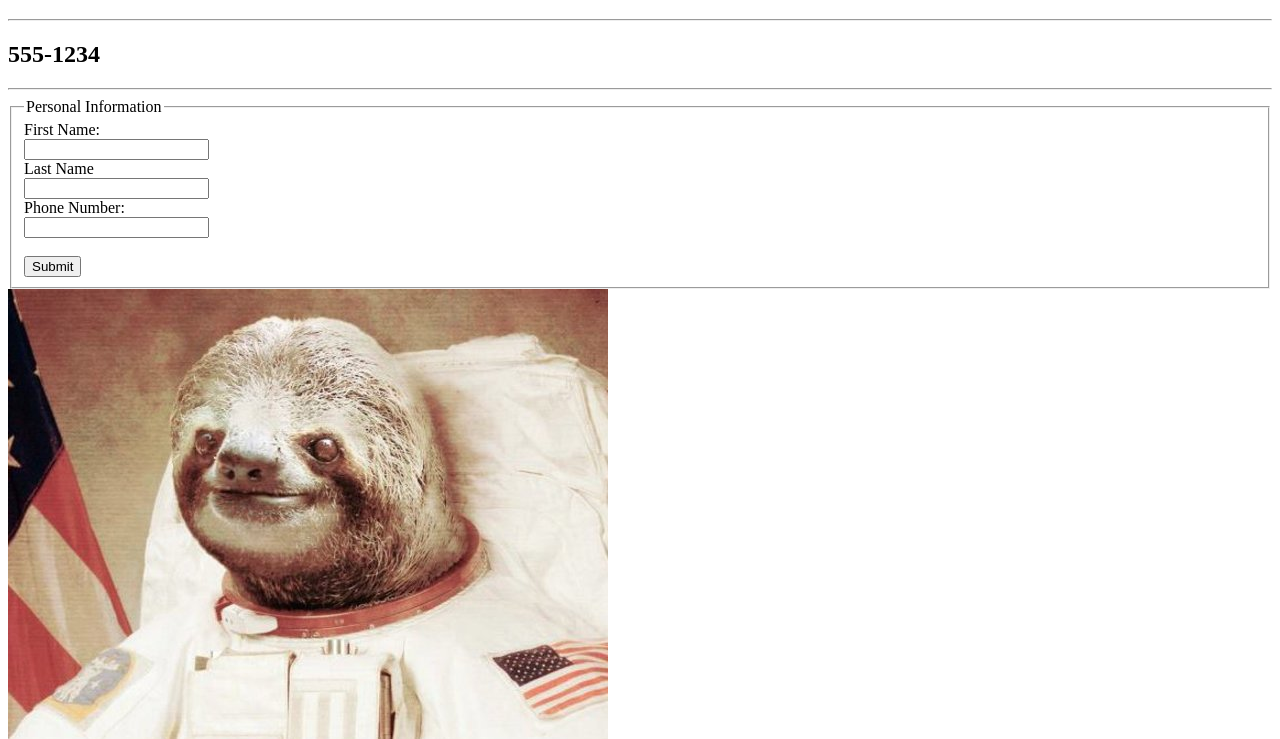
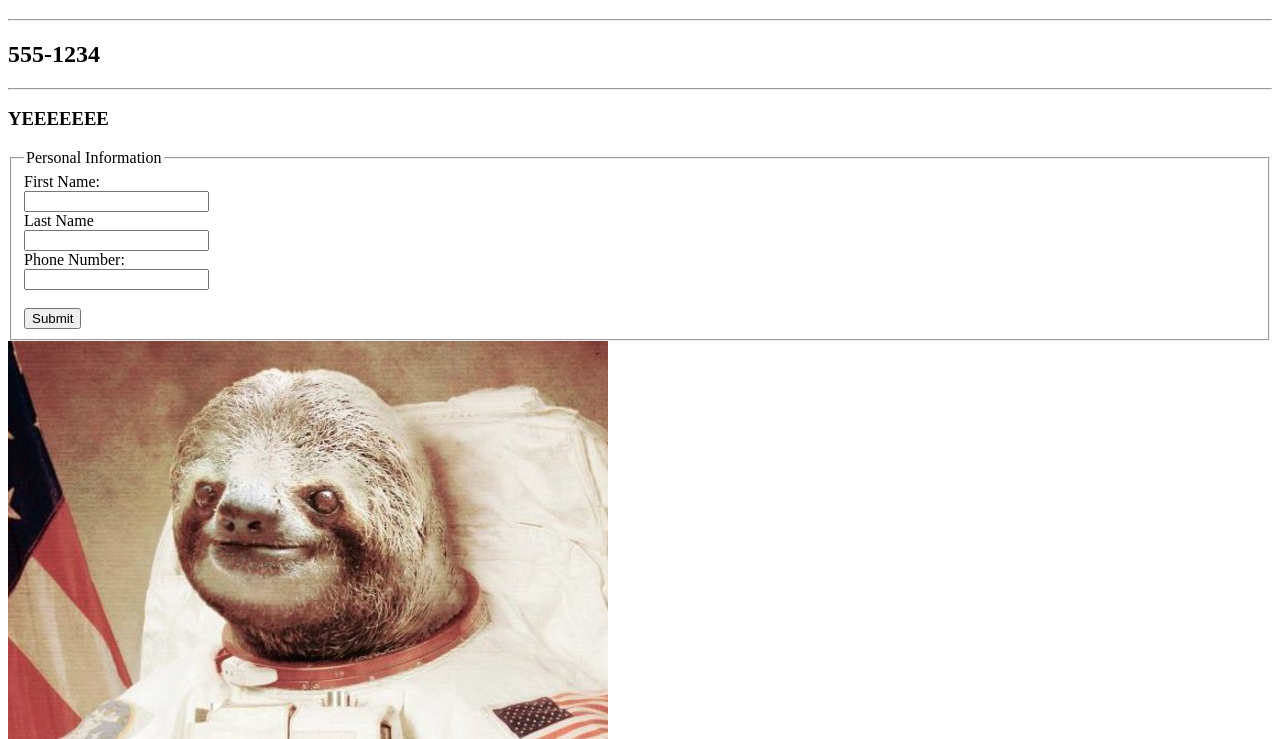
Before and after one commit to aqueous11/SQUAD, a plain HTML site: page index.html in a window 1280 px wide. Shown: the part 61-800 px from the top of the page. Drawn offline with Linux system fonts and the light colour scheme.

Commit message:
secondcommit

```diff
--- a/index.html
+++ b/index.html
@@ -10,6 +10,7 @@
     <hr>
     <h2>555-1234</h2>
     <hr>
+    <h3>YEEEEEEE</h3>
 
 <form action="server.php"></form>
     <fieldset>
```
